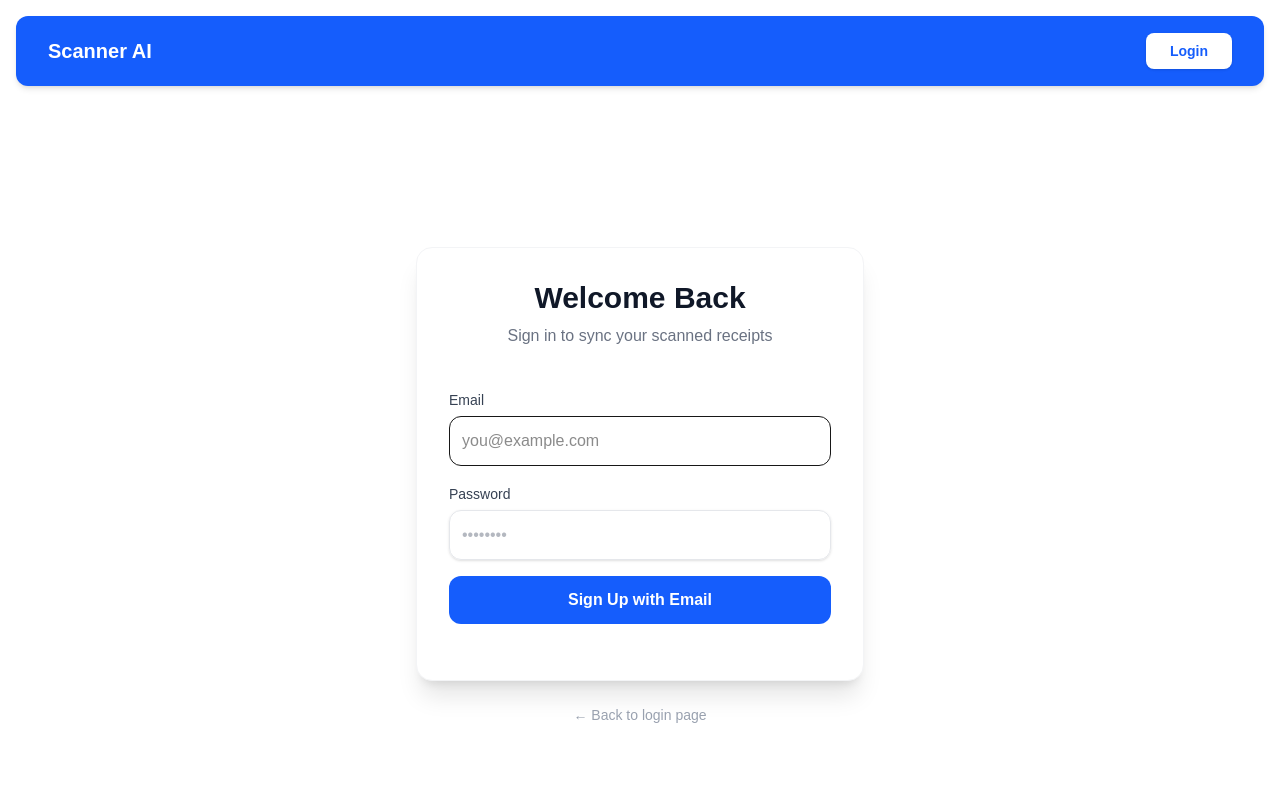
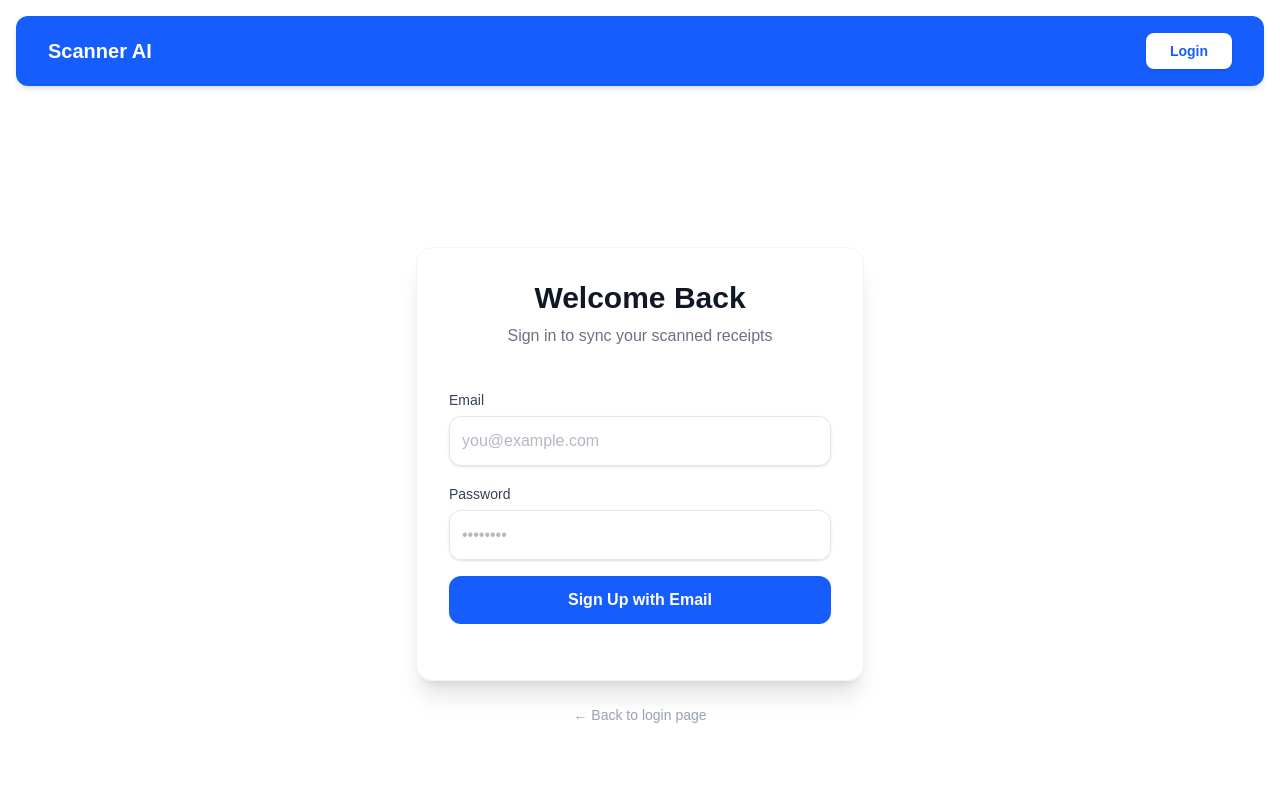
Before and after one commit to rafiquee3/Scanner-app, a Next.js app: page /register in a window 1280 px wide. Shown: the top 800 px of the page. Built offline with nearby package versions, Linux system fonts and the light colour scheme; no server answers.

Commit message:
data: sync data

```diff
--- a/app/register/page.tsx
+++ b/app/register/page.tsx
@@ -38,7 +38,7 @@ export default function RegisterPage() {
               type="email"
               value={email}
               onChange={(e) => setEmail(e.target.value)}
-              className="w-full p-3 border rounded-xl mt-1 focus:ring-2 focus:ring-blue-500 outline-none  "
+              className="w-full p-3 border rounded-xl mt-1 focus:ring-2 focus:ring-blue-500 outline-none shadow-sm hover:bg-gray-50 text-gray-500 border-gray-200"
               placeholder="you@example.com"
               required
             />
```
